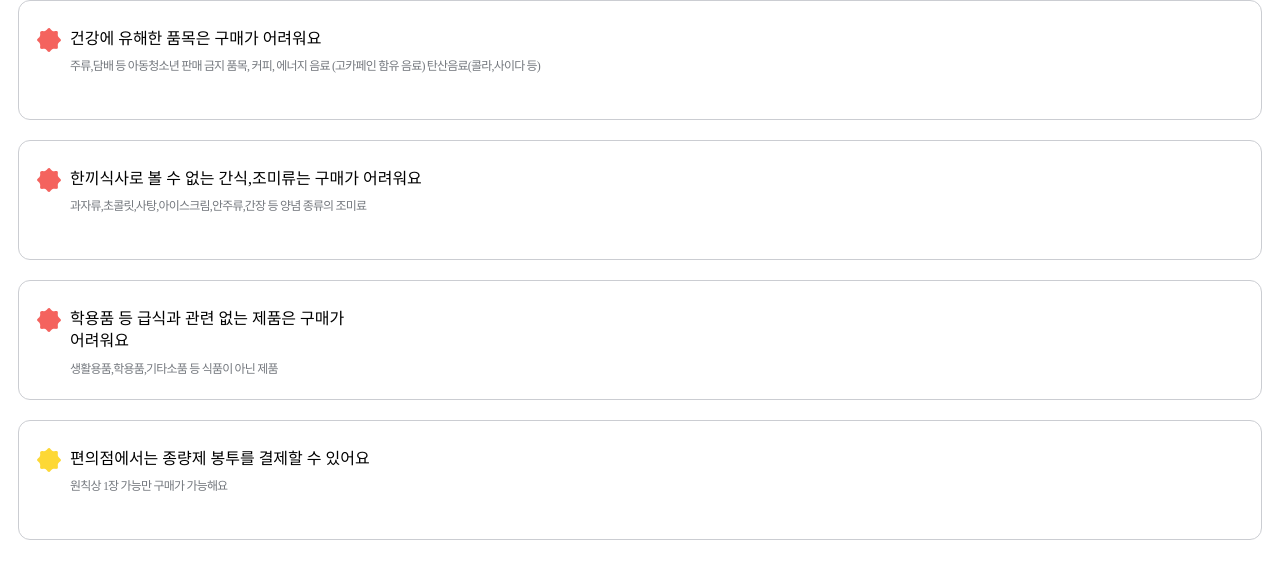
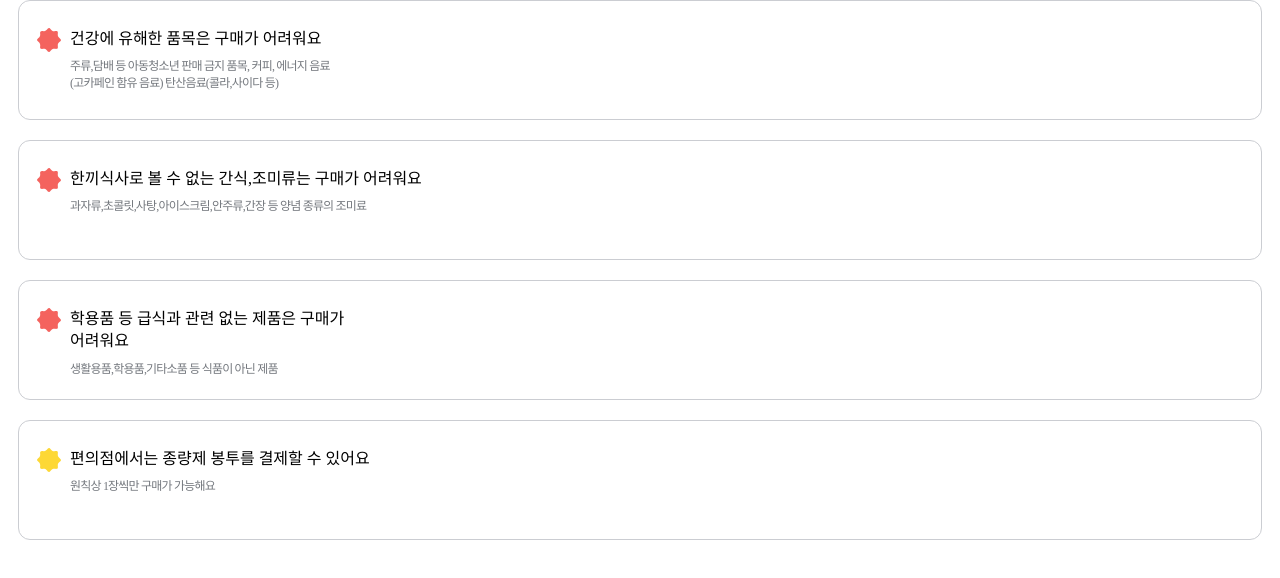
Before and after one commit to gmlwlsdl/2024_DANPOONG_TEAM_24_FE, a React (Vite) app: page /information in a window 1280 px wide. Shown: the top 578 px of the page. Built offline with nearby package versions, Linux system fonts and the light colour scheme; a web font is replaced by a local one.

Commit message:
fix: description 수정
- "원칙상 1장 가능만 구매가 가능해요" > "원칙상 1장씩만 구매가 가능해요"
- 최상단 카드 description 줄 바꿈 적용

```diff
--- a/src/components/InformationCard.tsx
+++ b/src/components/InformationCard.tsx
@@ -24,7 +24,7 @@ function InformationCard({
         >
           {title}
         </div>
-        <div className="mt-2 font-M00 text-400 text-xs leading-[140%] -tracking-[0.8px]">
+        <div className="mt-2 font-M00 text-400 text-xs leading-[140%] -tracking-[0.8px] whitespace-pre-line">
           {description}
         </div>
       </div>
--- a/src/pages/Information.tsx
+++ b/src/pages/Information.tsx
@@ -6,8 +6,7 @@ function Information() {
       <div className="mx-[18px] flex flex-col gap-5 justify-center">
         <InformationCard
           title="건강에 유해한 품목은 구매가 어려워요"
-          description="주류,담배 등 아동청소년 판매 금지 품목, 커피, 에너지 음료 (고카페인
-            함유 음료) 탄산음료(콜라,사이다 등)"
+          description={`주류,담배 등 아동청소년 판매 금지 품목, 커피, 에너지 음료\n(고카페인 함유 음료) 탄산음료(콜라,사이다 등)`}
         />
         <InformationCard
           title="한끼식사로 볼 수 없는 간식,조미류는 구매가 어려워요"
@@ -19,7 +18,7 @@ function Information() {
         />
         <InformationCard
           title="편의점에서는 종량제 봉투를 결제할 수 있어요"
-          description="원칙상 1장 가능만 구매가 가능해요"
+          description="원칙상 1장씩만 구매가 가능해요"
           isAccepted={true}
         />
       </div>
```
